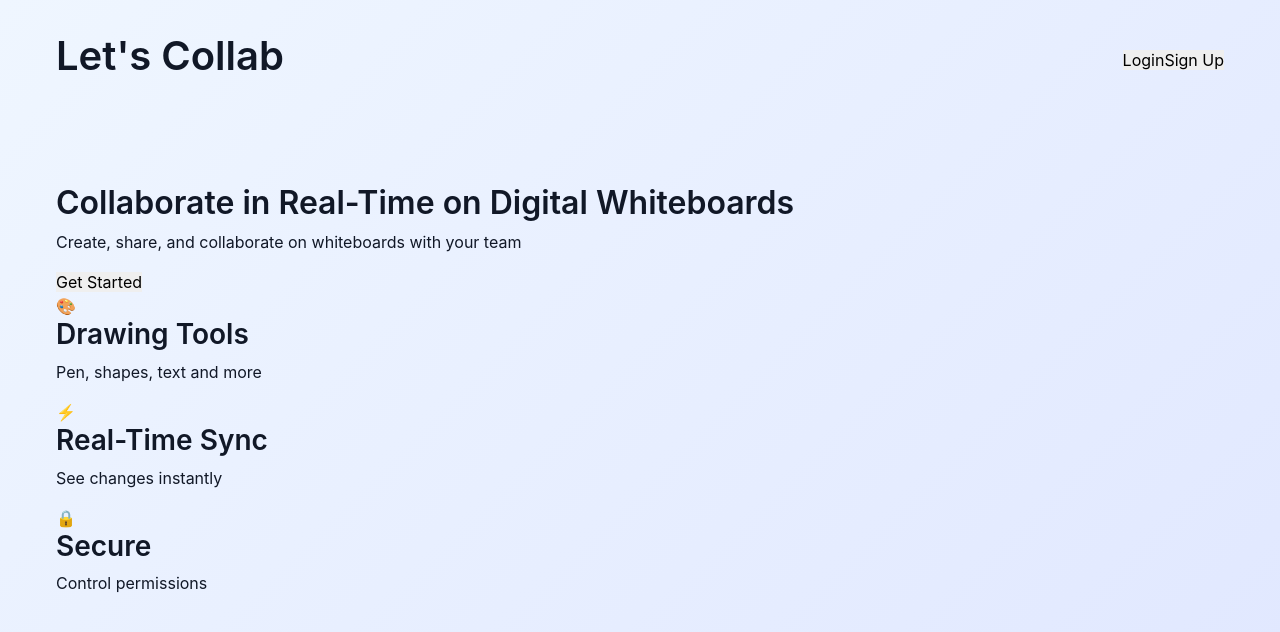
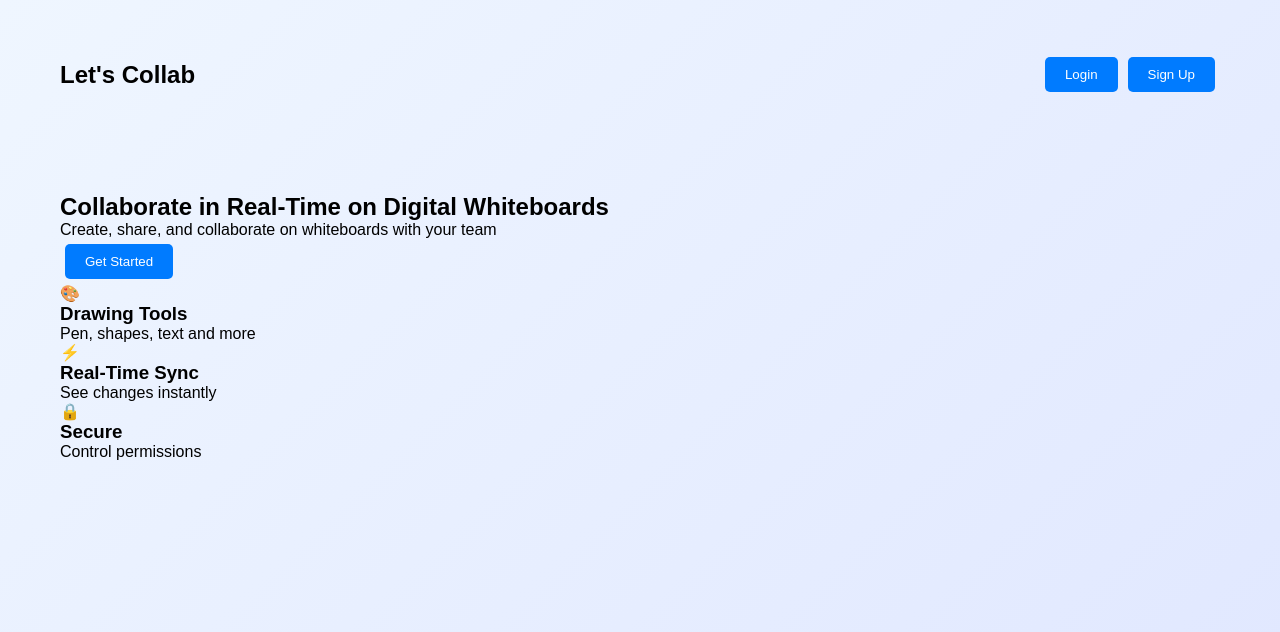
Before and after one commit to IronwallxR5/Let-s_Collab, a React app in the folder frontend/: page / in a window 1280 px wide. Shown: the top 632 px of the page. Built offline with nearby package versions, Linux system fonts and the light colour scheme; the HTML template or start-up script is replaced by a standard one.

Commit message:
simplify global styles

```diff
--- a/frontend/src/index.css
+++ b/frontend/src/index.css
@@ -1,136 +1,38 @@
-/* Reset and Base Styles */
 * {
   margin: 0;
   padding: 0;
   box-sizing: border-box;
 }
 
-:root {
-  /* Color Palette */
-  --primary-50: #eff6ff;
-  --primary-100: #dbeafe;
-  --primary-200: #bfdbfe;
-  --primary-300: #93c5fd;
-  --primary-400: #60a5fa;
-  --primary-500: #3b82f6;
-  --primary-600: #2563eb;
-  --primary-700: #1d4ed8;
-  --primary-800: #1e40af;
-  --primary-900: #1e3a8a;
-
-  --gray-50: #f9fafb;
-  --gray-100: #f3f4f6;
-  --gray-200: #e5e7eb;
-  --gray-300: #d1d5db;
-  --gray-400: #9ca3af;
-  --gray-500: #6b7280;
-  --gray-600: #4b5563;
-  --gray-700: #374151;
-  --gray-800: #1f2937;
-  --gray-900: #111827;
-
-  font-family: Inter, system-ui, Avenir, Helvetica, Arial, sans-serif;
-  line-height: 1.5;
-  font-weight: 400;
-
-  font-synthesis: none;
-  text-rendering: optimizeLegibility;
-  -webkit-font-smoothing: antialiased;
-  -moz-osx-font-smoothing: grayscale;
+body {
+  font-family: Arial, sans-serif;
+  background-color: #f5f5f5;
 }
 
-body {
-  margin: 0;
-  min-width: 320px;
-  min-height: 100vh;
-  color: var(--gray-900);
-  background-color: #ffffff;
+.container {
+  max-width: 1200px;
+  margin: 0 auto;
+  padding: 20px;
 }
 
-#root {
-  width: 100%;
-  min-height: 100vh;
+button {
+  padding: 10px 20px;
+  margin: 5px;
+  border: none;
+  border-radius: 5px;
+  cursor: pointer;
+  background-color: #007bff;
+  color: white;
 }
 
-/* Typography */
-h1, h2, h3, h4, h5, h6 {
-  margin-bottom: 0.5rem;
-  font-weight: 600;
-  line-height: 1.2;
+button:hover {
+  background-color: #0056b3;
 }
 
-h1 { font-size: 2.5rem; }
-h2 { font-size: 2rem; }
-h3 { font-size: 1.75rem; }
-h4 { font-size: 1.5rem; }
-h5 { font-size: 1.25rem; }
-h6 { font-size: 1rem; }
-
-p {
-  margin-bottom: 1rem;
+input {
+  width: 100%;
+  padding: 10px;
+  margin: 10px 0;
+  border: 1px solid #ddd;
+  border-radius: 5px;
 }
-
-a {
-  color: var(--primary-600);
-  text-decoration: none;
-  transition: color 0.2s;
-}
-
-a:hover {
-  color: var(--primary-800);
-}
-
-/* Buttons */
-button {
-  font-family: inherit;
-  font-size: 1rem;
-  cursor: pointer;
-  border: none;
-  outline: none;
-  transition: all 0.2s;
-}
-
-button:disabled {
-  opacity: 0.5;
-  cursor: not-allowed;
-}
-
-/* Form Elements */
-input, textarea, select {
-  font-family: inherit;
-  font-size: 1rem;
-  outline: none;
-  transition: all 0.2s;
-}
-
-input:focus, textarea:focus, select:focus {
-  outline: 2px solid var(--primary-500);
-  outline-offset: 2px;
-}
-
-/* Utility Classes */
-.container {
-  width: 100%;
-  max-width: 1200px;
-  margin: 0 auto;
-  padding: 0 1rem;
-}
-
-/* Scrollbar Styles */
-::-webkit-scrollbar {
-  width: 8px;
-  height: 8px;
-}
-
-::-webkit-scrollbar-track {
-  background: var(--gray-100);
-}
-
-::-webkit-scrollbar-thumb {
-  background: var(--gray-400);
-  border-radius: 4px;
-}
-
-::-webkit-scrollbar-thumb:hover {
-  background: var(--gray-500);
-}
```
